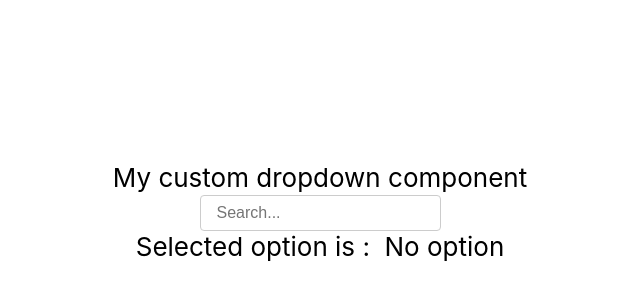
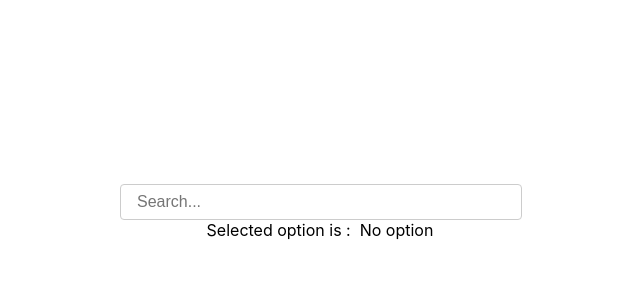
Before and after one commit to ZhangMing-K/custom-dropdown, a React (Create React App) app: page / in a window 1280 px wide. Shown: the part 188-488 px from the top of the page, without its empty margins (320-960 px from the left). Built offline with nearby package versions, Linux system fonts and the light colour scheme.

Commit message:
fix style

```diff
--- a/src/App.css
+++ b/src/App.css
@@ -20,8 +20,6 @@
   flex-direction: column;
   align-items: center;
   justify-content: center;
-  font-size: calc(10px + 2vmin);
-  /* color: white; */
 }
 
 .App-link {
--- a/src/App.js
+++ b/src/App.js
@@ -14,7 +14,6 @@ function App() {
 	return (
 		<div className='App'>
 			<header className='App-header'>
-				<div>My custom dropdown component</div>
 				<SelectableDropdown
 					options={options}
 					label={'Select an option'}
--- a/src/components/dropdown/index.css
+++ b/src/components/dropdown/index.css
@@ -1,14 +1,22 @@
 .searchable-dropdown {
     position: relative;
     display: inline-block;
+    width: 400px;
   }
 
-  .inputWithButton .btn-cancel {
+  .inputWithButton .close-container {
     position: absolute;
     right: 0;
-    top : 15px;
+    top : 0;
+    height: 100%;
+    display: flex;
+    align-items: center;
+  }
+
+  .btn-cancel {
     border: none ;
     background-color: transparent;
+    cursor: pointer;
   }
 
   .searchable-dropdown input {
@@ -16,6 +24,7 @@
     border: 1px solid #ccc;
     border-radius: 4px;
     font-size: 16px;
+    width: calc(100% - 32px);
   }
 
   .searchable-dropdown ul {
--- a/src/components/dropdown/index.js
+++ b/src/components/dropdown/index.js
@@ -58,6 +58,7 @@ const SearchableDropdown = ({ options, onSelect }) => {
 					onFocus={handleSearch}
 				/>
 				{showOption && (
+					<div className='close-container'>
 						<button
 							className='btn-cancel'
 							onClick={handleCancel}
@@ -65,6 +66,7 @@ const SearchableDropdown = ({ options, onSelect }) => {
 						>
 							❌
 						</button>
+					</div>
 				)}
 			</div>
 			{showOption && (
```
Lines whose indentation alone changed are shown as unchanged.
